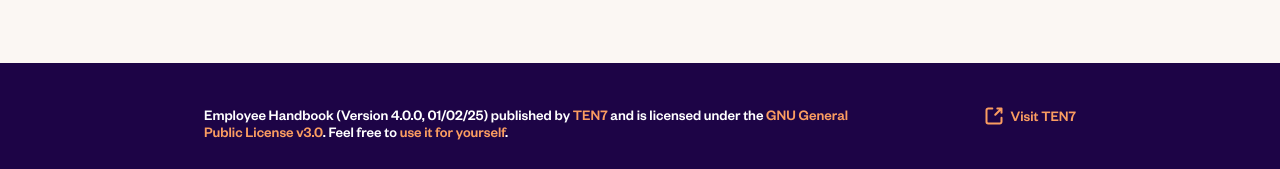
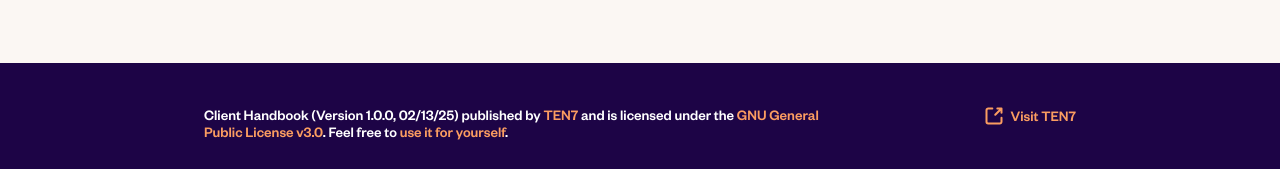
Before and after one commit to ten7/clienthandbook.ten7.com, a Jekyll site: the page built from index.md, in a window 1280 px wide and 900 px high, scrolled down 600 px. Shown: the part 728-897 px from the top of the window. Built offline with Jekyll 4.4.1, drawn with Linux system fonts in a browser that asks for light colours; some of the changed text lies outside the part shown.

Commit message:
Made some initial changes to make it more Client and less Employee.

```diff
--- a/_config.yml
+++ b/_config.yml
@@ -18,8 +18,8 @@
 # You can create any custom variable you would like, and they will be accessible
 # in the templates via {{ site.myvariable }}.
 
-title: "Employee Handbook"
-subtitle: "Version 4.0.0, 01/02/25"
+title: "Client Handbook"
+subtitle: "Version 1.0.0, 02/13/25"
 
 nav:
   - title: "Start Here"
```
Also changed, not shown: package.json (+5 -5 lines), README.md.
